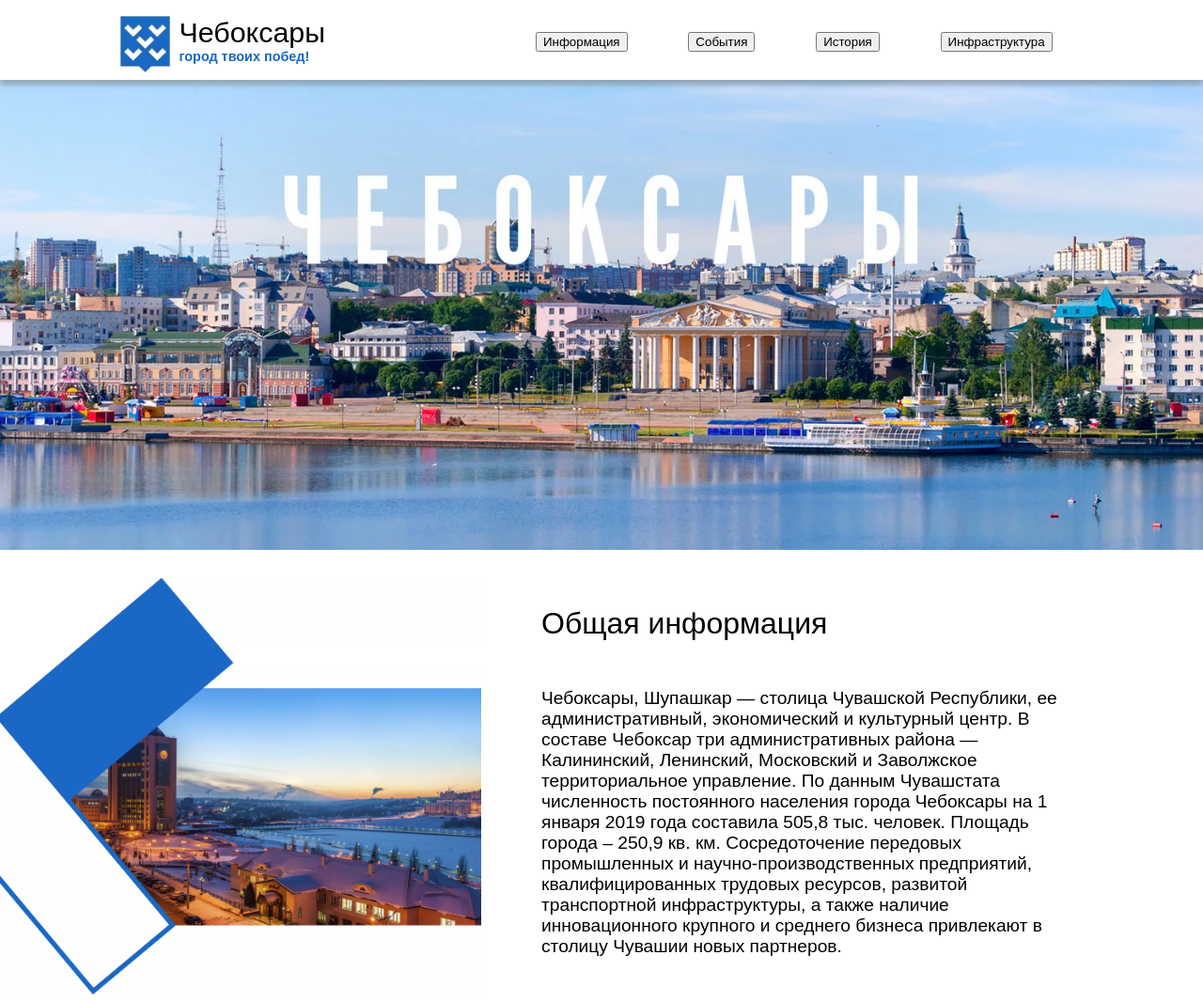
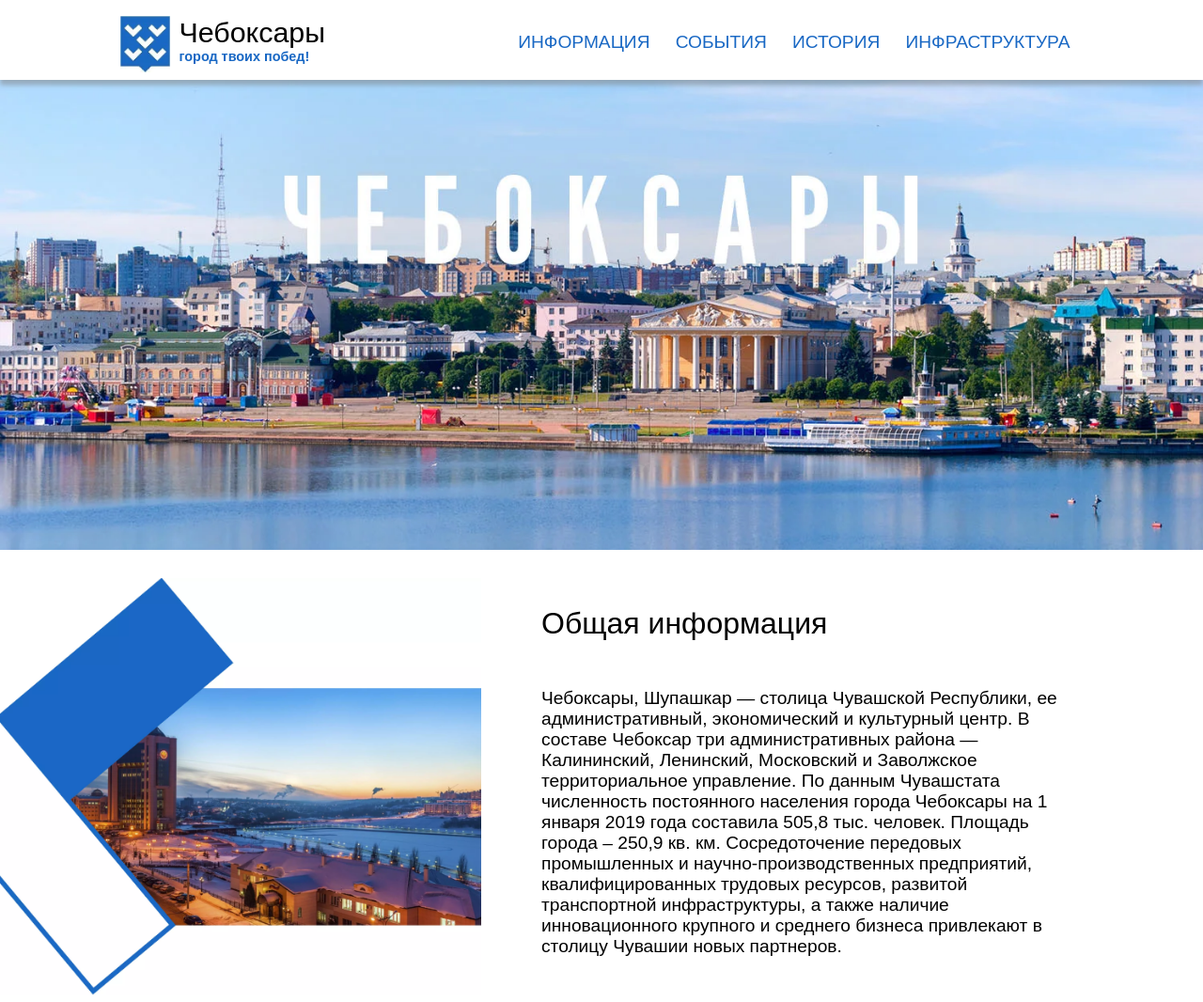
Before and after one commit to PetrAhtimirov/for-it-fest, a plain HTML site: page index.html in a window 1280 px wide. Shown: the whole page at 94% size. Drawn offline with nearby package versions, Linux system fonts and the light colour scheme.

Commit message:
Update index.html

```diff
--- a/index.html
+++ b/index.html
@@ -19,10 +19,10 @@
 					<p>город твоих побед!</p>
 				</div>
 				<ul class="main-nav">
-				    <li><button class="info-scroll">Информация</button></li>
-				    <li><button>События</button></li>
-				    <li><button>История</button></li>
-				    <li><button>Инфраструктура</button></li>
+				    <li><a class="info-scroll">Информация</a></li>
+				    <li><a>События</a></li>
+				    <li><a>История</a></li>
+				    <li><a>Инфраструктура</a></li>
 				</ul>
             		</div>
         	</div>
```
